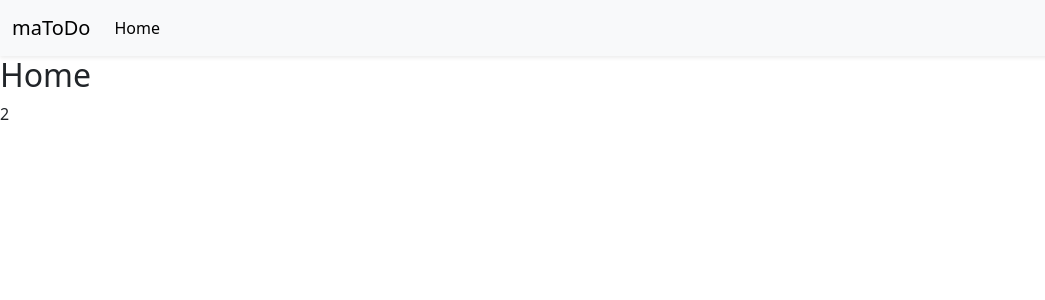
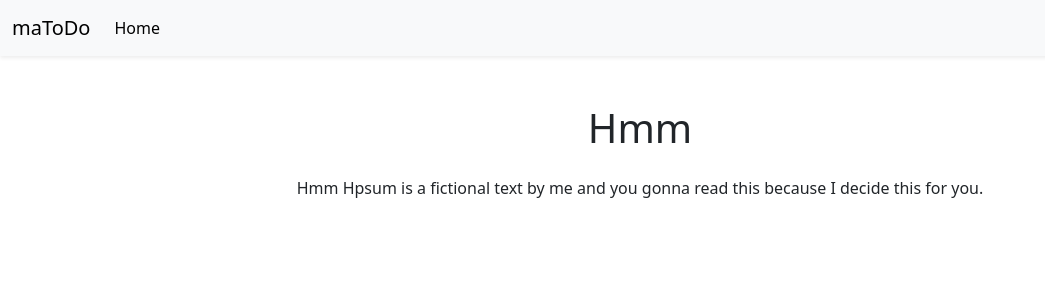
Before and after one commit to theMosi/Simple-ToDoList, a Vue app: page / in a window 1280 px wide. Shown: the top 300 px of the page, without its empty margins (0-1045 px from the left). Built offline with nearby package versions, Linux system fonts and the light colour scheme.

Commit message:
Edit HomeComp

```diff
--- a/package.json
+++ b/package.json
@@ -8,6 +8,7 @@
     "lint": "vue-cli-service lint"
   },
   "dependencies": {
+    "axios": "^1.3.2",
     "bootstrap": "^5.3.0-alpha1",
     "bootstrap-icons": "^1.10.3",
     "core-js": "^3.8.3",
--- a/src/pages/HomeComp.vue
+++ b/src/pages/HomeComp.vue
@@ -1,22 +1,19 @@
 <template>
-  <h2>Home</h2>
-
-  {{ count }}
+  <div class="container">
+    <div class="row">
+      <div class="col-md-12 text-center mt-5">
+        <h1>Hmm</h1>
+        <p class="mt-4">
+          Hmm Hpsum is a fictional text by me and you gonna read this because I decide this for you.
+        </p>
+      </div>
+    </div>
+  </div>
 </template>
 
 <script>
-import { computed } from 'vue';
-import { useStore } from 'vuex';
 
 export default {
 
-  setup() {
-    const store = useStore();
-    const count = computed(() => store.state.count)
-
-    return { count }
-
-  }
-
 }
 </script>
--- /dev/null
+++ b/src/pages/TaskComp.vue
@@ -0,0 +1,22 @@
+<template>
+  <h2>Task Comp</h2>
+
+  {{ count }}
+</template>
+
+<script>
+import { computed } from 'vue';
+import { useStore } from 'vuex';
+
+export default {
+
+  setup() {
+    const store = useStore();
+    const count = computed(() => store.state.count)
+
+    return { count }
+
+  }
+
+}
+</script>
--- a/src/router.js
+++ b/src/router.js
@@ -1,9 +1,11 @@
 import { createRouter, createWebHistory } from "vue-router";
 import Home from './pages/HomeComp.vue';
+import TaskComp from './pages/TaskComp.vue';
 
 
 const routes = [
-    { name: 'home', path: '/', component: Home }
+    { name: 'home', path: '/', component: Home },
+    { name: 'tasks', path: '/tasks', component: TaskComp }
 ]
 
 const router = createRouter({
```
Also changed, not shown: 1 other file (tests, documents, lock files or other folders).
